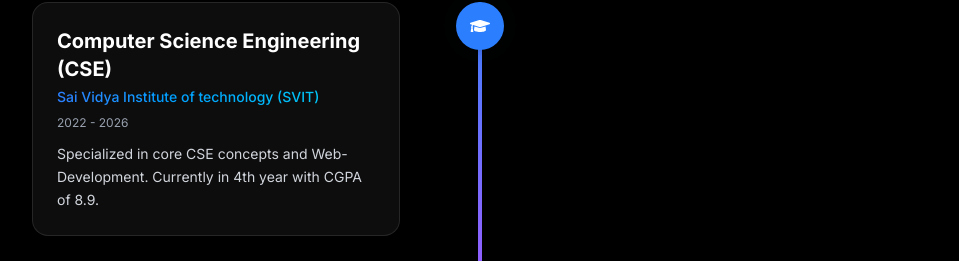
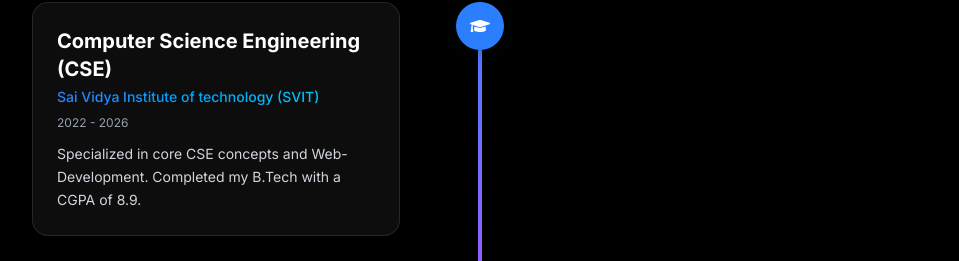
Before and after one commit to PSAbhinav/Portfolio_Website, a Next.js app: page / in a window 1280 px wide. Shown: the part 2726-2987 px from the top of the page, without its empty margins (160-1119 px from the left). Built offline with nearby package versions, Linux system fonts and the light colour scheme; no server answers.

Commit message:
Update description for CSE education entry

```diff
--- a/src/components/Timeline.tsx
+++ b/src/components/Timeline.tsx
@@ -12,7 +12,7 @@
     place: 'Sai Vidya Institute of technology (SVIT)',
     date: '2022 - 2026',
     icon: <FaGraduationCap size={20} />,
-    description: 'Specialized in core CSE concepts and Web-Development. Currently in 4th year with CGPA of 8.9.',
+    description: 'Specialized in core CSE concepts and Web-Development. Completed my B.Tech with a CGPA of 8.9.',
     color: 'bg-blue-500',
     gradientColor: 'from-blue-500 to-cyan-400',
   },
```
